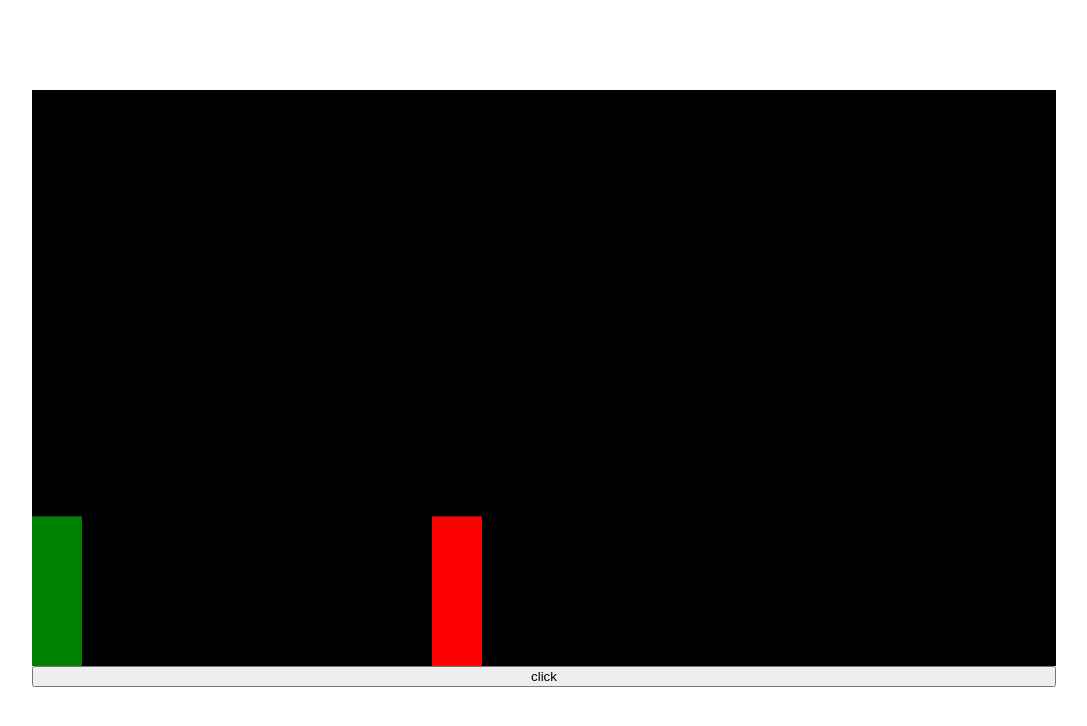
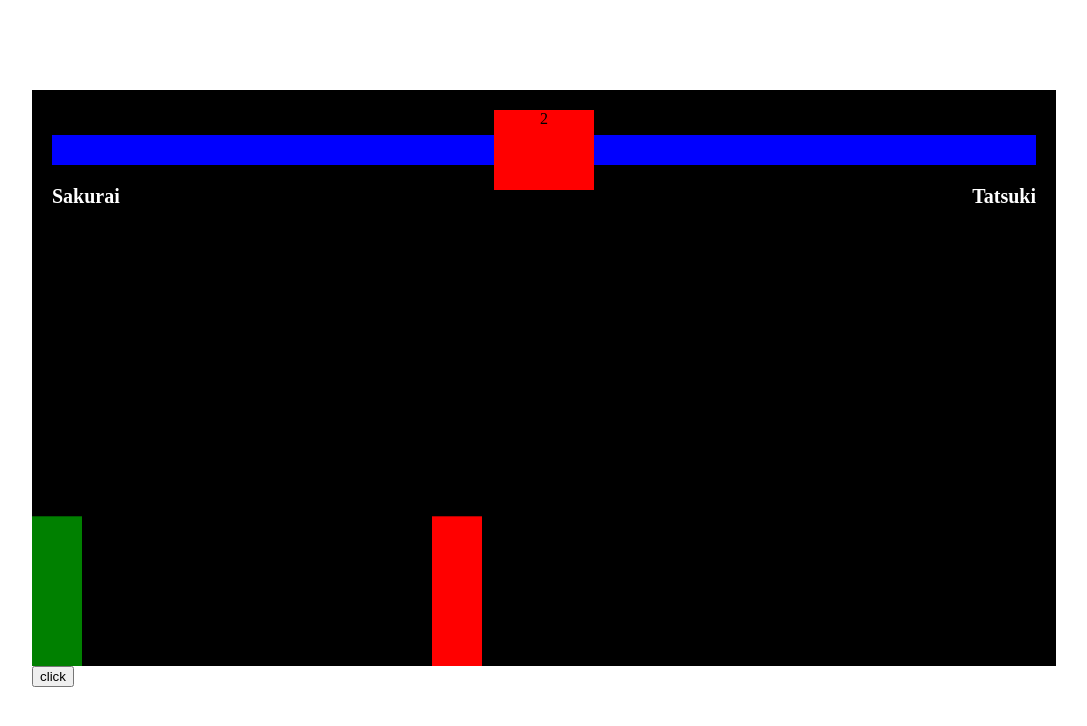
Before and after one commit to snakone/samurai-battle, a website with bundled scripts: page index.html in a window 1280 px wide. Shown: the whole page, without its empty margins (96-1183 px from the left). Built offline with nearby package versions, Linux system fonts and the light colour scheme.

Commit message:
feat(battle): UI Bar & Battle

```diff
--- a/index.html
+++ b/index.html
@@ -6,9 +6,24 @@
   <title>Samurai Battle</title>
   <link rel="stylesheet" type="text/css" href="./main.css">
 </head>
-<body>
-  <canvas id="game"></canvas>
-  <button>click</button>
-  <script src="index.js" type="module" text="javascript"></script>
-</body>
+  <body>
+    <main>
+      <div class="wrapper">
+        <nav>
+          <div class="fighter">
+            <div id="fighter-bar"></div>
+            <div class="fighter-name"></div>
+          </div>
+          <div id="counter">2</div>
+          <div class="enemy">
+            <div id="enemy-bar"></div>
+            <div class="enemy-name"></div>
+          </div>
+        </nav>
+      </div>
+      <canvas id="game"></canvas>
+      <button>click</button>
+    </main>
+    <script src="index.js" type="module" text="javascript"></script>
+  </body>
 </html>
--- a/main.css
+++ b/main.css
@@ -1,5 +1,84 @@
+* {
+  box-sizing: border-box;
+}
+
 body {
   display: grid;
   place-content: center;
   height: 95vh;
 }
+
+main {
+  position: relative;
+  display: inline-block;
+}
+
+canvas {
+  display: block;
+}
+
+.wrapper {
+  position: absolute;
+  width: 100%;
+}
+
+nav {
+  position: absolute;
+  display: flex;
+  align-items: center;
+  width: 100%;
+  text-align: center;
+  padding: 20px;
+}
+
+#counter {
+  width: 100px;
+  height: 80px;
+  background: red;
+  flex-shrink: 0;
+}
+
+.fighter, .enemy {
+  width: 100%;
+  height: 30px;
+  position: relative;
+}
+
+.fighter {
+  background: blue;
+}
+
+.fighter-name, .enemy-name {
+  position: absolute;
+  top: 50px;
+  font-weight: bold;
+  color: white;
+  font-size: 20px;
+}
+
+.enemy-name {
+  text-align: right;
+  right: 0;
+}
+
+.enemy {
+  background: yellow;
+}
+
+#enemy-bar, #fighter-bar {
+  position: absolute;
+  top: 0;
+  left: 0;
+  height: 100%;
+  transition: width .3s ease-in-out;
+}
+
+#fighter-bar {
+  width: 0;
+  background: yellow;
+}
+
+#enemy-bar {
+  width: 100%;
+  background: blue;
+}
--- a/package.json
+++ b/package.json
@@ -4,6 +4,7 @@
   "description": "Fighting Game",
   "main": "index.js",
   "scripts": {
+    "dev": "tsc -w",
     "build": "tsc -p tsconfig.json"
   },
   "keywords": [
--- a/src/classes/figther.ts
+++ b/src/classes/figther.ts
@@ -1,10 +1,11 @@
-import {attackAudio, attackAudio1} from "../lib/sounds.js";
-import { checkGravity, checkMov, checkSide } from "../utils/functions.js";
+import { attackAudio, attackAudio1 } from "../lib/sounds.js";
+import { checkGravity, checkMov } from "../utils/functions.js";
 import { context } from "./canvas.js";
-import { Coords, AttackBox } from "./interfaces.js";
+import { Coords, AttackBox, Stats } from "./interfaces.js";
 
 export const width = 50;
 export const height = 150;
+const tick = 100;
 
 class Fighter {
   lastKey!: string;
@@ -16,8 +17,10 @@ class Fighter {
     public enemy: boolean,
     public color: string,
     public box: AttackBox,
+    public stats: Stats,
     public w = width,
-    public h = height
+    public h = height,
+    public max = 0
   ) {
     this.box = {
       pos: {
@@ -31,12 +34,19 @@ class Fighter {
         y: box.offset.y
       }
     };
+
+    this.max = this.stats.hp;
+    document.querySelector(
+      enemy ? '.enemy-name' : '.fighter-name'
+    )!.textContent = this.stats.name;
   }
 
   public update(): void {
-    this.draw();
-    checkGravity(this);
-    checkMov(this);
+    if (this.stats.hp > 0) {
+      this.draw();
+      checkGravity(this);
+      checkMov(this);
+    }
   }
 
   public draw(): void {
@@ -57,9 +67,16 @@ class Fighter {
   }
 
   public attack(): void {
-    this.attacking = true;
-    this.vel.y == 0 ? attackAudio.play() : attackAudio1.play();
-    setTimeout(() => this.attacking = false, 100);
+    if (this.stats.hp > 0) {
+      this.attacking = true;
+      this.vel.y == 0 ? attackAudio.play() : attackAudio1.play();
+      setTimeout(() => this.attacking = false, tick);
+    }
+  }
+
+  public die(): void {
+    this.h = 0;
+    this.w = 0;
   }
 }
 
--- a/src/index.ts
+++ b/src/index.ts
@@ -1,19 +1,14 @@
-import Fighter from './classes/figther.js';
 import { context, canvas, background } from "./classes/canvas.js";
 import { listen } from './listeners/keyboard.js';
 import { checkSide, collision } from './utils/functions.js';
-
-const players: Fighter[] = [
-  new Fighter({x: 0, y: 0}, false, 'green', {w: 100, h: 50, offset: {x: 0, y: 0}}),
-  new Fighter({x: 400, y: 0}, true, 'red', {w: 100, h: 50, offset: {x: -50, y: 0}})
-];
+import { players } from './lib/players.js';
 
 function animate(): void {
   window.requestAnimationFrame(animate);
   fill(context);
-  players.forEach(p => p.update())
+  players.forEach(p => p.update());
   collision(players);
-  checkSide(players)
+  checkSide(players);
 }
 
 function fill(
--- /dev/null
+++ b/src/lib/players.ts
@@ -0,0 +1,18 @@
+import Fighter from "../classes/figther.js";
+
+export const players: Fighter[] = [
+  new Fighter(
+    {x: 0, y: 0},
+    false,
+    'green',
+    {w: 100, h: 50, offset: {x: 0, y: 0}},
+    {name: 'Sakurai', att: 10, hp: 100, def: 100}
+  ),
+  new Fighter(
+    {x: 400, y: 0},
+    true,
+    'red',
+    {w: 100, h: 50, offset: {x: -50, y: 0}},
+    {name: 'Tatsuki', att: 11, hp: 100, def: 50}
+  )
+];
--- a/src/utils/functions.ts
+++ b/src/utils/functions.ts
@@ -5,6 +5,7 @@ import { keys } from "../listeners/keyboard.js";
 const gravity = .7;
 const movX = 5;
 const movY = 15;
+const rate = .02;  // Each 50 DEF - 1 ATK
 
 export function checkGravity(f: Fighter): void {
   f.pos.y + height + f.vel.y >= canvas.height ?
@@ -41,7 +42,16 @@ export function collision(v: Fighter[]): void {
     f.attacking
   ) {
     f.attacking = false;
+    if (e.stats.hp <= 0) { return; }
+    e.stats.hp -= (f.stats.att - (e.stats.def * rate));
+    if (e.stats.hp <= 0) {
+      e.stats.hp = 0;
+      console.log(e.stats.name + ' just died!');
+      e.die();
+    };
+    if (e.stats.hp >= e.max) e.stats.hp = e.max;
     console.log('Fighter hit');
+    document.getElementById('enemy-bar')!.style.width = e.stats.hp + '%'
   }
 
   if (
@@ -52,7 +62,16 @@ export function collision(v: Fighter[]): void {
     e.attacking
   ) {
     e.attacking = false;
+    if (f.stats.hp <= 0) { return; }
+    f.stats.hp -= (e.stats.att - (f.stats.def * rate));
+    if (f.stats.hp <= 0) {
+      f.stats.hp = 0;
+      console.log(f.stats.name + ' just died!');
+      f.die();
+    };
+    if (f.stats.hp >= f.max) f.stats.hp = f.max;
     console.log('Enemy hit');
+    document.getElementById('fighter-bar')!.style.width = 100 - f.stats.hp + '%'
   }
 }
 
@@ -67,5 +86,4 @@ export function checkSide(v: Fighter[]): void {
   e.pos.x < f.pos.x ?
   e.box.offset = { x: 0, y : 0} :
   e.box.offset = { x: -50, y : 0};
-
 }
```
Also changed, not shown: src/classes/interfaces.ts (+7 -0 lines), readme.md, 1 other file.
